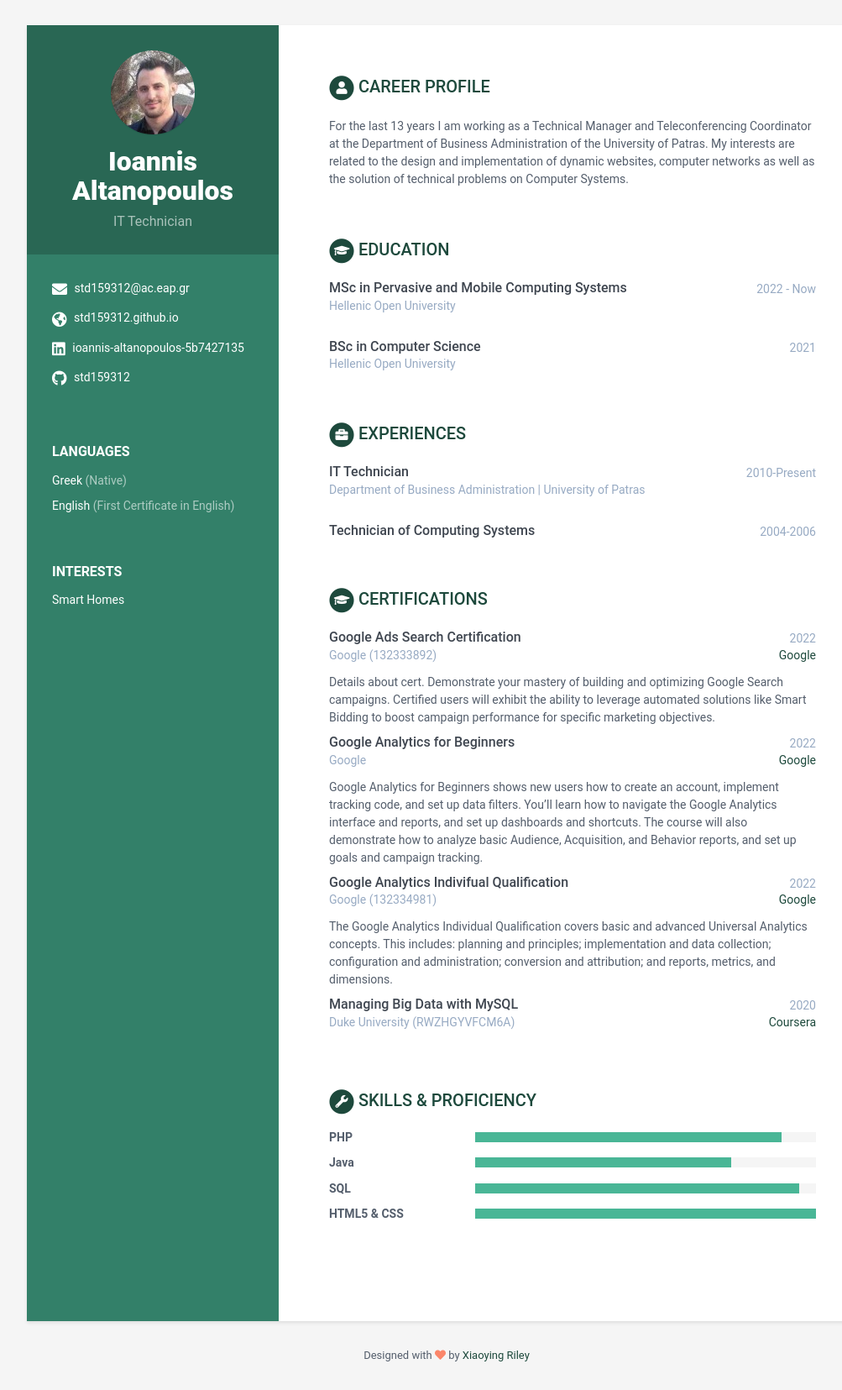
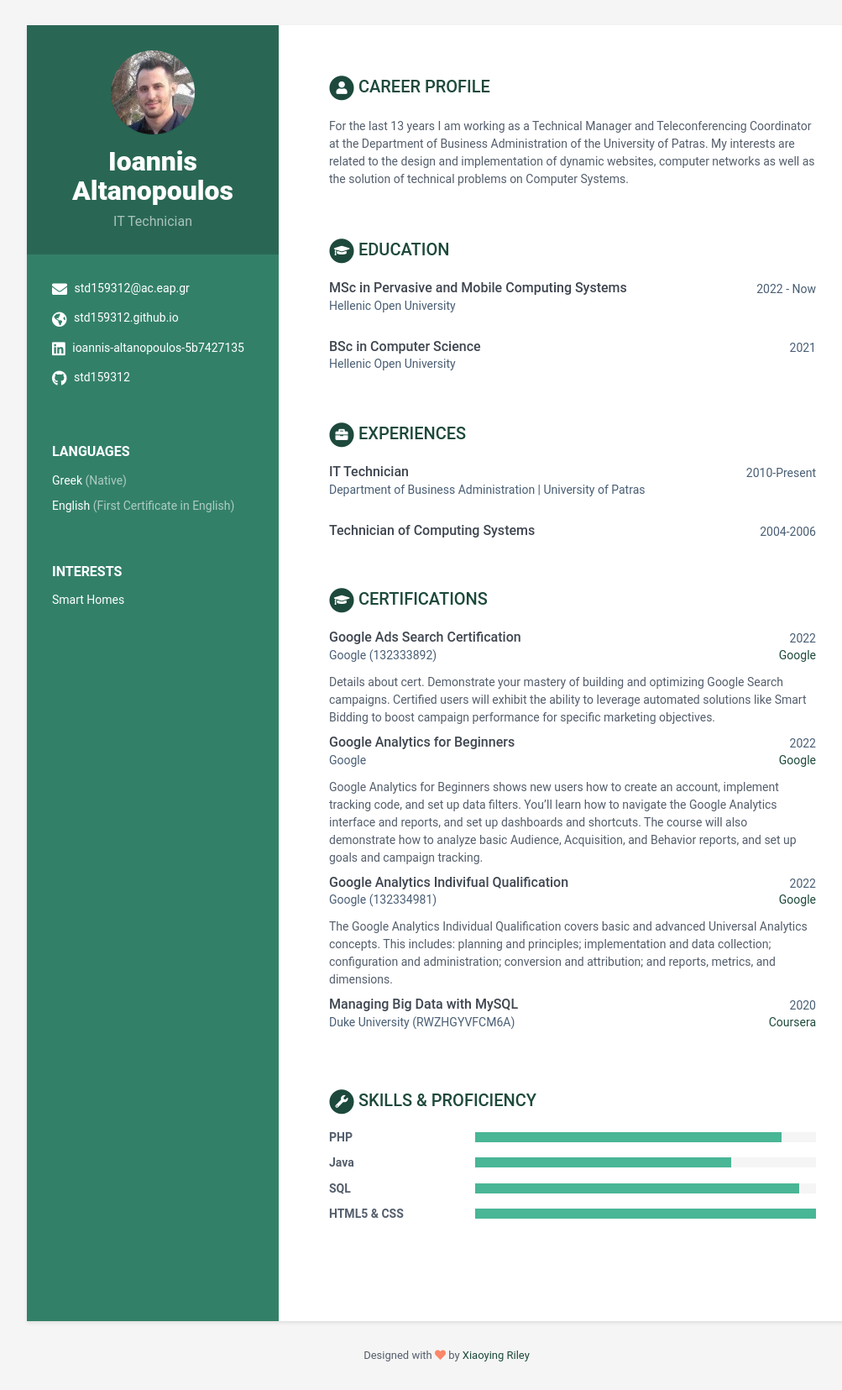
Before and after one commit to std159312/std159312.github.io, a Jekyll site: the page built from index.html, in a window 1280 px wide. Shown: the whole page at 84% size, without its empty margins (108-1111 px from the left). Built offline with Jekyll 4.4.1, drawn with Linux system fonts in a browser that asks for light colours.

Commit message:
Initial commit

```diff
--- a/_sass/skins/_blue.scss
+++ b/_sass/skins/_blue.scss
@@ -2,7 +2,7 @@
 $theme-color: #338069;
 $text-color: #3F4650;
 $text-color-secondary: #545E6C;
-$text-grey: #97AAC3;
+$text-grey: #495E74;
 $divider: #e8e8e8;
 $lighter-grey: #ccc;
 $darker-grey: #666;
```
